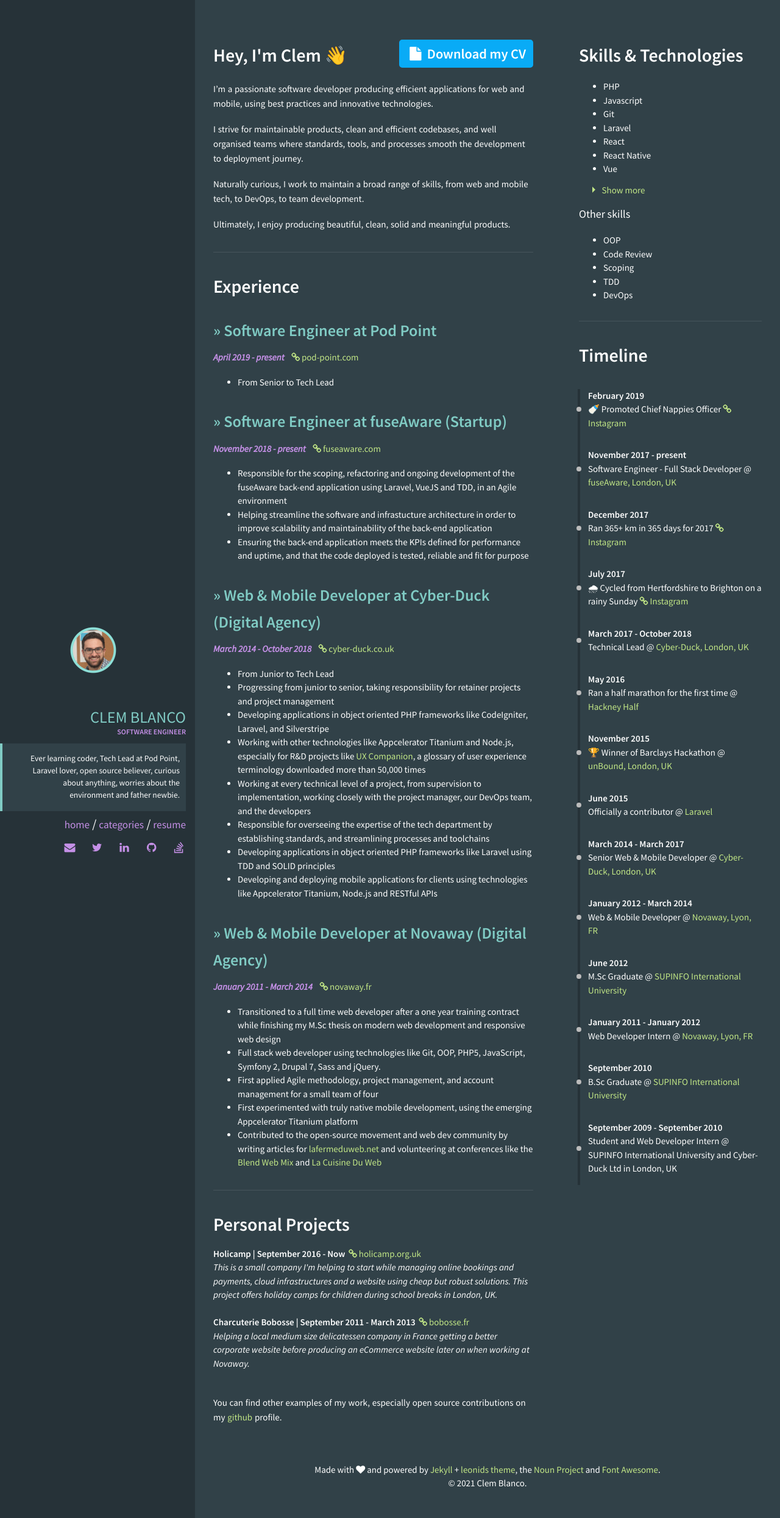
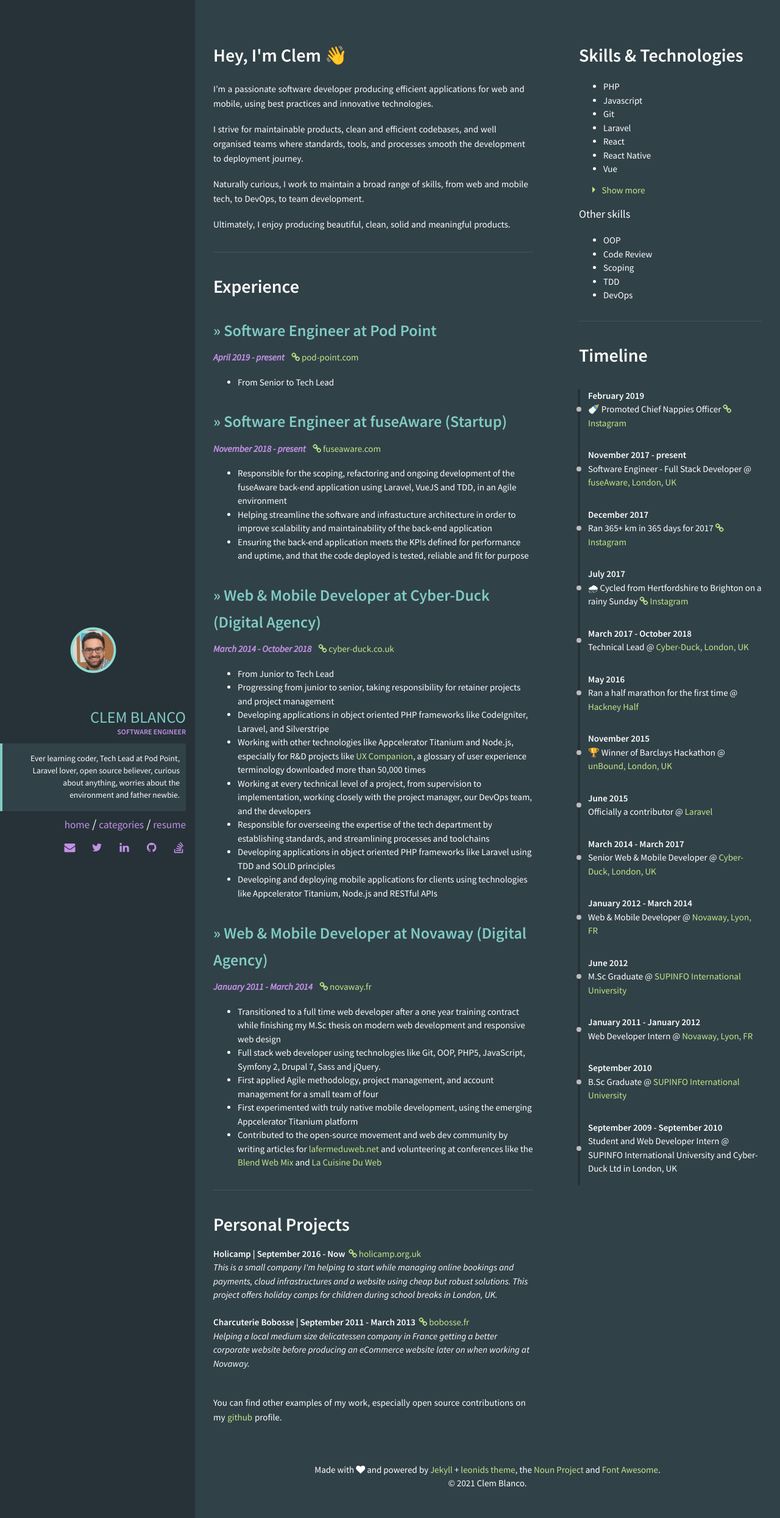
Before and after one commit to clemblanco/clemblanco.github.io, a Jekyll site: the page built from resume.html, in a window 1280 px wide. Shown: the whole page at 61% size. Built offline with Jekyll 4.4.1, drawn with Linux system fonts in a browser that asks for light colours.

Commit message:
Update about.html

```diff
--- a/_includes/sections/about.html
+++ b/_includes/sections/about.html
@@ -1,8 +1,5 @@
 <h1>
     <span data-i18n="skills.my_skills">Hey, I'm Clem 👋</span>
-    <a class="btn btn-info btn-small btn-right" href="https://github.com/clementblanco/resume" target="_blank">
-        <i class="fa fa-fw fa-file"></i>&nbsp;Download my CV
-    </a>
 </h1>
 <div>
     <p>I’m a passionate software developer producing efficient applications for web and mobile, using best practices and innovative technologies.</p>
```
